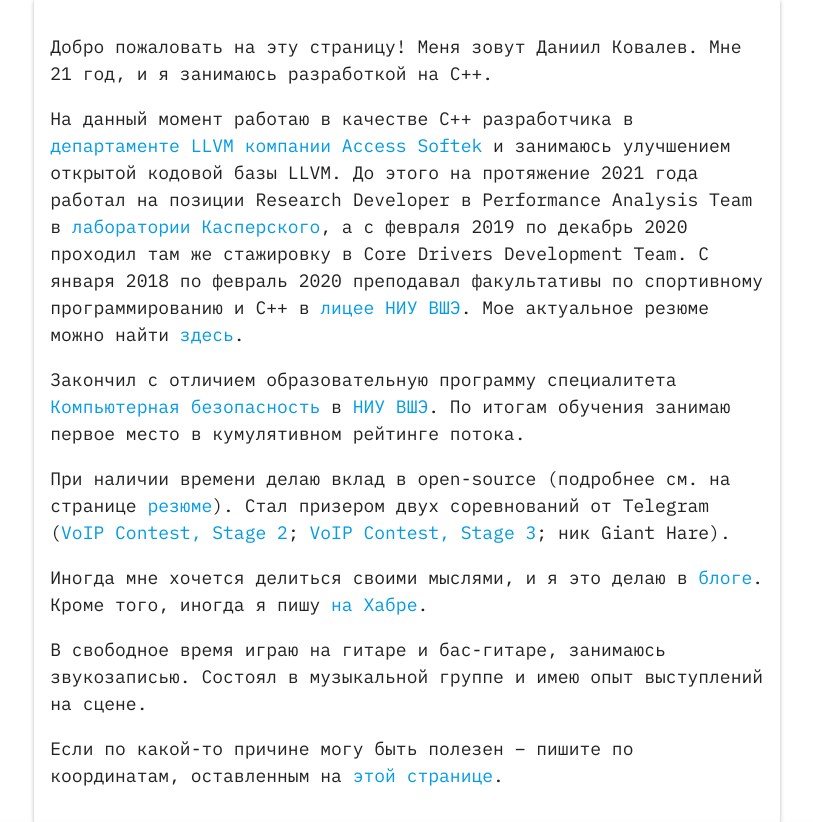
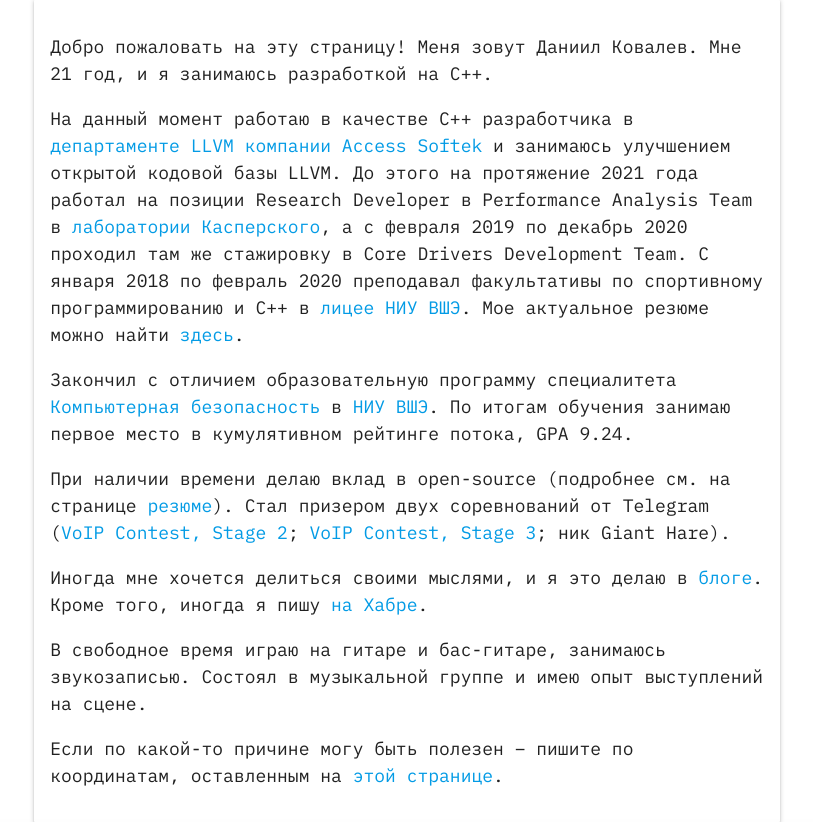
Before and after one commit to kovdan01/blog, a Django app: template blog/templates/blog/index.html in a window 1280 px wide. Shown: the part 73-895 px from the top of the page, without its empty margins (233-1046 px from the left). Run offline with Django 3.2, Linux system fonts and the light colour scheme; the template is opened without the code that fills it, so the values that code supplies are empty.

Commit message:
Add GPA info (index.html)

```diff
--- a/blog/templates/blog/index.html
+++ b/blog/templates/blog/index.html
@@ -17,7 +17,7 @@
       <p>Закончил с отличием образовательную программу специалитета
         <a href="https://www.hse.ru/ba/cosec/" target="_blank">Компьютерная безопасность</a> в
         <a href="https://www.hse.ru/" target="_blank">НИУ ВШЭ</a>. По итогам обучения занимаю первое место в
-        кумулятивном рейтинге потока.
+        кумулятивном рейтинге потока, GPA 9.24.
       </p>
       <p>При наличии времени делаю вклад в open-source (подробнее см. на странице <a href="{% url 'cv' %}">резюме</a>).
         Стал призером двух соревнований от Telegram
```
